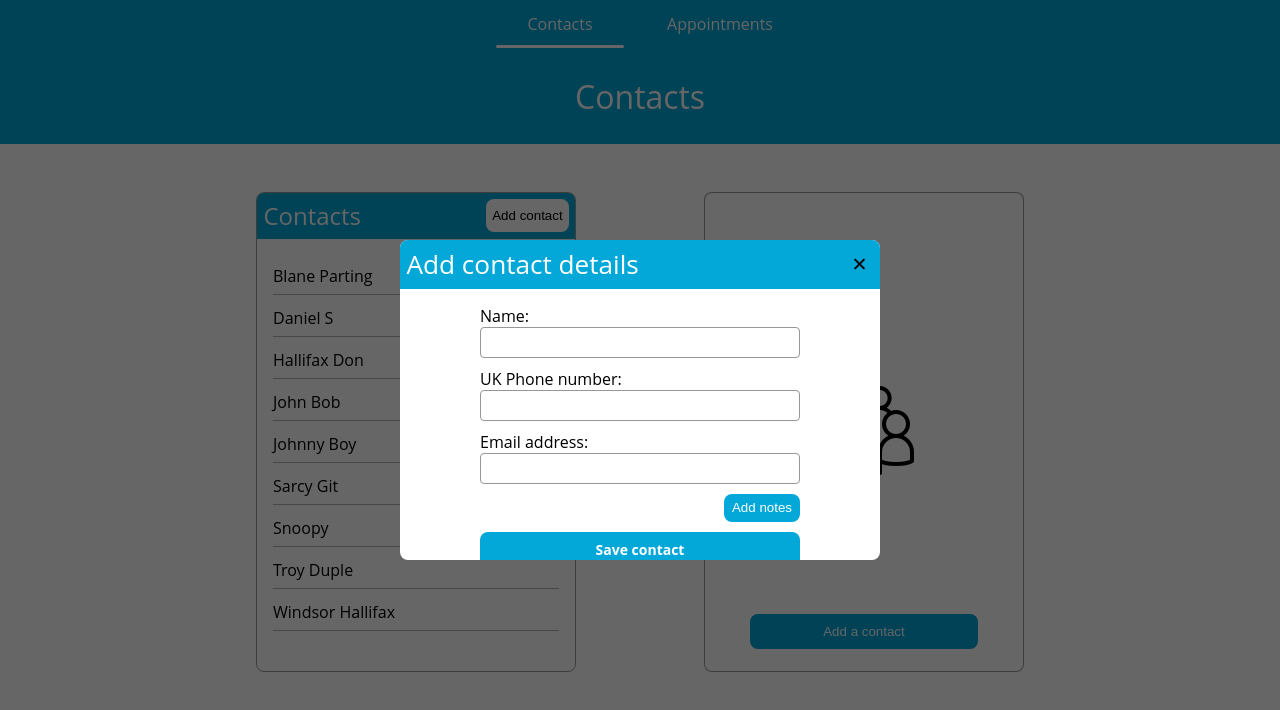
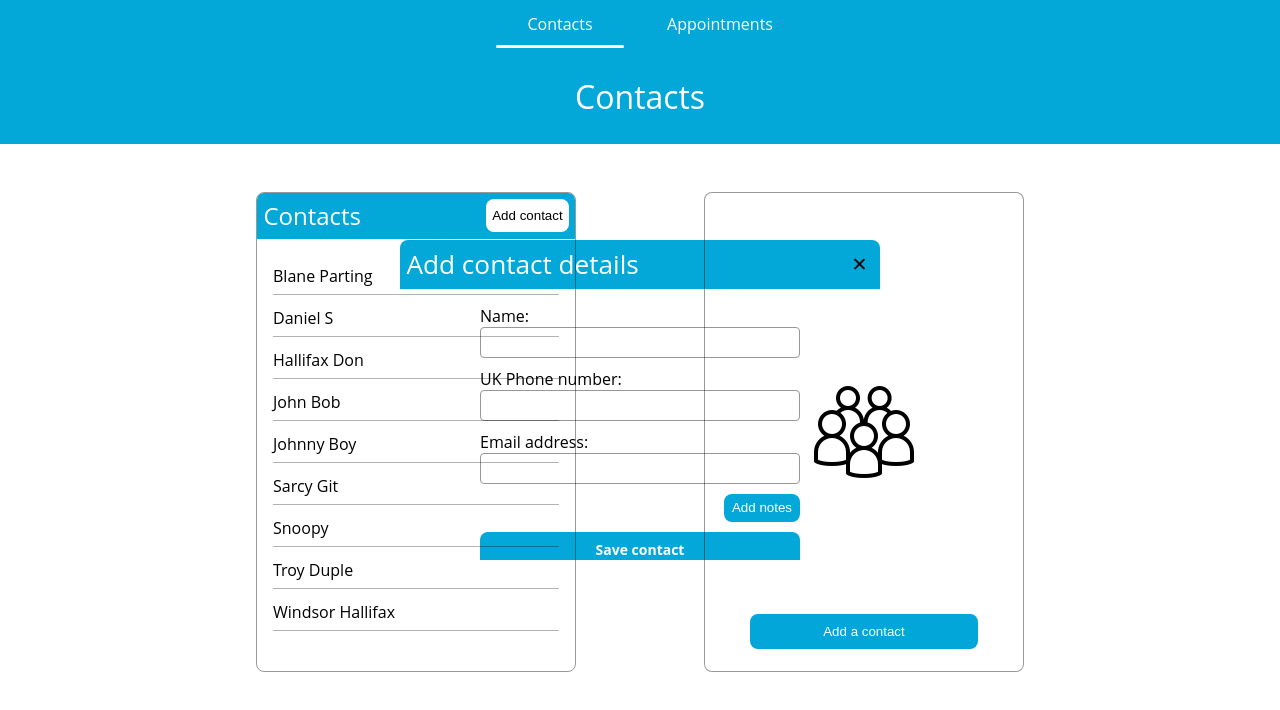
Before and after one commit to DanielStewardson/React-Appointment-Planner, a React (Create React App) app: page /contacts in a window 1280 px wide. Both pictures are taken after a click on the button "Add contact". Shown: the top 710 px of the page. Built offline with nearby package versions, Linux system fonts and the light colour scheme.

Commit message:
Add modal background to index for use across project

```diff
--- a/public/index.css
+++ b/public/index.css
@@ -52,6 +52,16 @@ button:hover:before {
   width: 100%;
   height: 100%;
   background: hsl(0, 0%, 0%, 0.5);
+}
+
+.modal-bg {
+  position: fixed;
+  z-index: 10;
+  top: 0;
+  left: 0;
+  width: 100%;
+  height: 100%;
+  background: hsl(0, 0%, 0%, 0.6);
 }
 
 /*------------------------------------- Background*/
--- a/src/components/contactForm/contactForm.css
+++ b/src/components/contactForm/contactForm.css
@@ -1,13 +1,3 @@
-.add-contact-modal {
-    position: fixed;
-    z-index: 10;
-    top: 0;
-    left: 0;
-    width: 100%;
-    height: 100%;
-    background: hsl(0, 0%, 0%, 0.6);
-}
-
 .add-contact {
     position: fixed;
     top: 50%;
```
